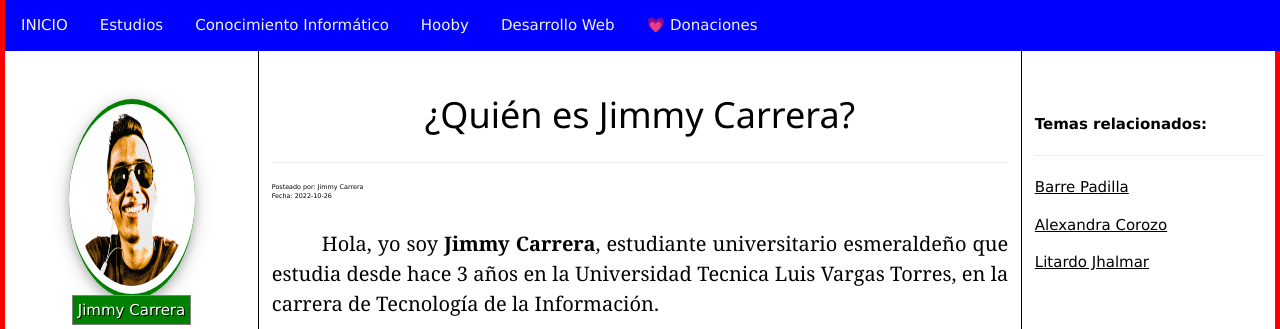
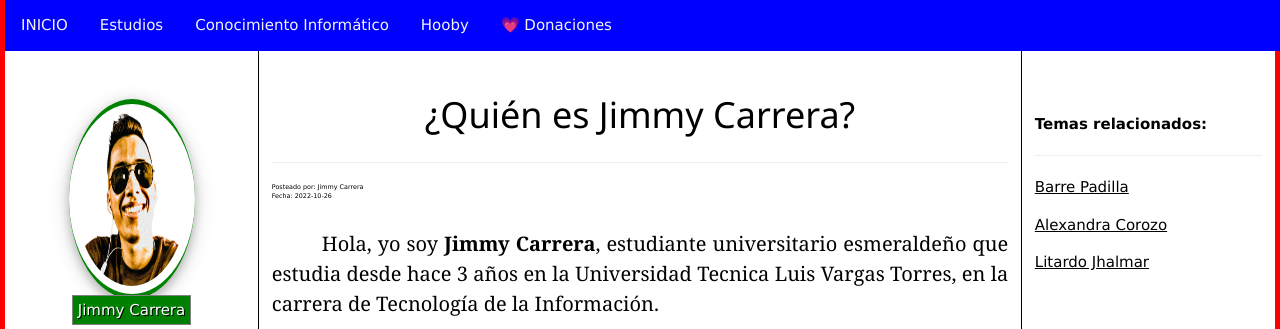
Before and after one commit to jimmydcz01/CarreraJimy, a PHP site: page / in a window 1280 px wide. Shown: the top 329 px of the page. Run offline with PHP 8.4, Linux system fonts and the light colour scheme.

Commit message:
ACTUALIZACIÓN DE INFORMACIÓN

```diff
--- a/head.php
+++ b/head.php
@@ -119,7 +119,6 @@ width:30%;
         <a href="#blog-seccion2">Estudios</a>
         <a href="#blog-seccion3">Conocimiento Informático</a>
         <a href="#blog-seccion4">Hooby</a>
-        <a href="eys-desarrollo-web.php">Desarrollo Web</a>
     	<a href="donacion.php">&#128151; Donaciones</a>
         </div>
 
```
